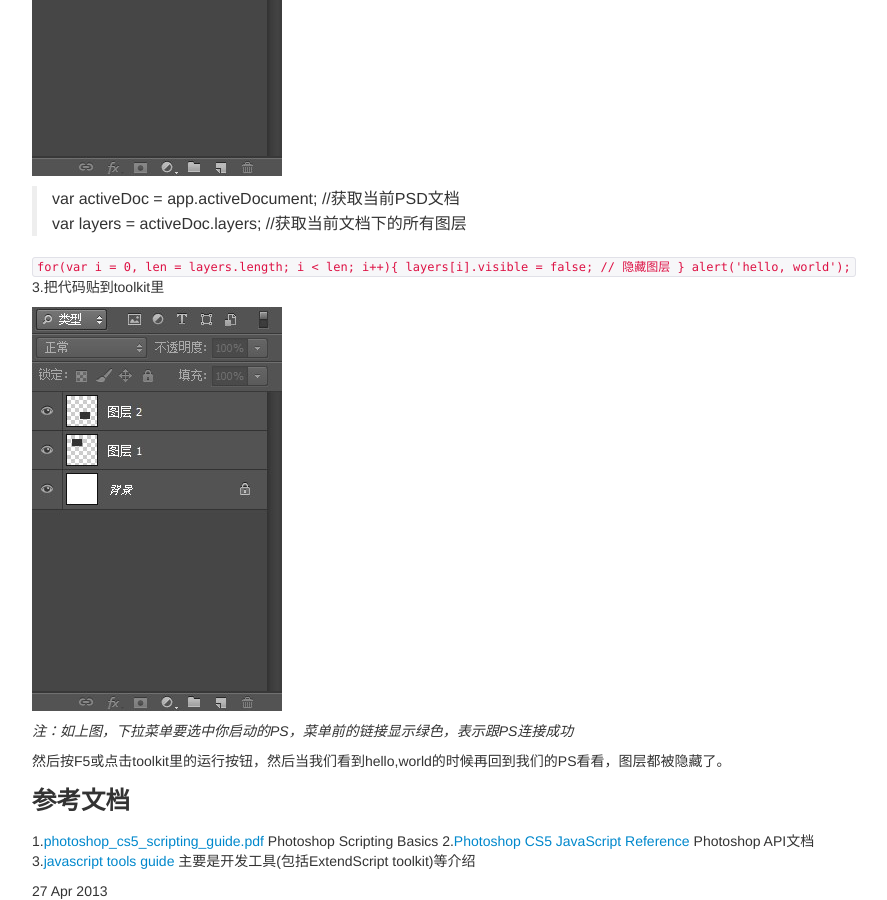
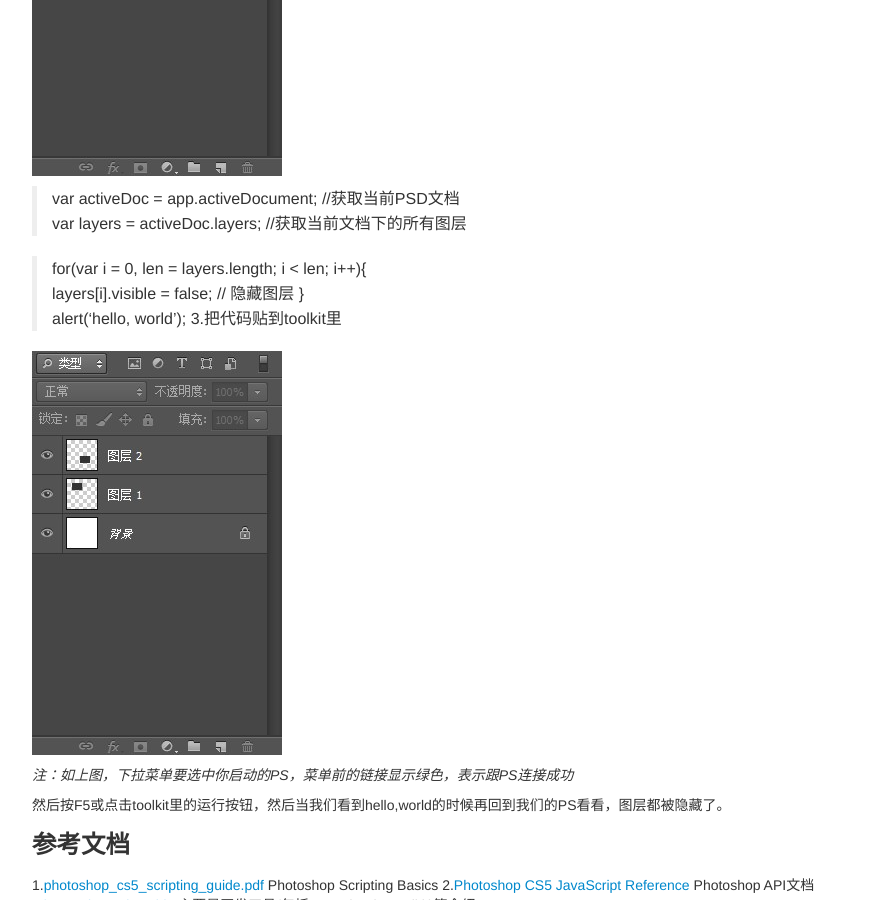
Before and after one commit to wanxianjia/blog, a Jekyll site: the page built from _posts/2013-04-27-base.md, in a window 1280 px wide and 900 px high, scrolled down 1726 px. Shown: the whole window, without its empty margins (178-1065 px from the left). Built offline with Jekyll 4.4.1, drawn with Linux system fonts in a browser that asks for light colours; Markdown is read by kramdown in place of the engine named in the settings.

Commit message:
psd2html blog

```diff
--- a/_posts/2013-04-27-base.md
+++ b/_posts/2013-04-27-base.md
@@ -29,10 +29,10 @@
 >var activeDoc = app.activeDocument; //获取当前PSD文档
 >var layers = activeDoc.layers;	//获取当前文档下的所有图层
 
-`for(var i = 0, len = layers.length; i < len; i++){
-	layers[i].visible = false;  // 隐藏图层
-}
-alert('hello, world');`
+>for(var i = 0, len = layers.length; i < len; i++){
+>	layers[i].visible = false;  // 隐藏图层
+>}
+>alert('hello, world');
 3.把代码贴到toolkit里
 
 ![Foo](img/layers.jpg)
```
